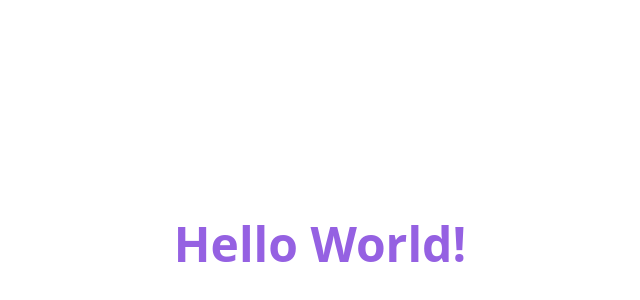
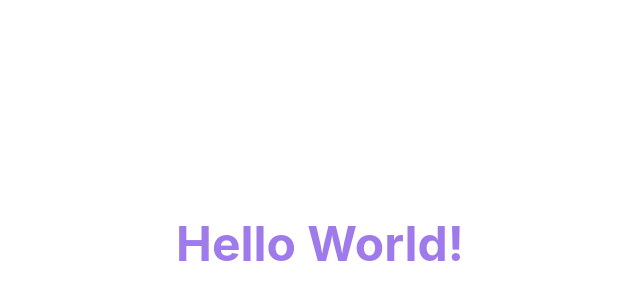
Before and after one commit to vkaelin/Template-Tailwind, a website: page public/index.html in a window 1280 px wide. Shown: the part 156-456 px from the top of the page, without its empty margins (320-960 px from the left). Drawn offline with Linux system fonts and the light colour scheme.

Commit message:
Update to Tailwind 1.0

```diff
--- a/package.json
+++ b/package.json
@@ -19,6 +19,6 @@
     "glob-all": "^3.1.0",
     "laravel-mix": "^4.0.14",
     "purgecss-webpack-plugin": "^1.4.0",
-    "tailwindcss": "^0.7.3"
+    "tailwindcss": "^1.0.0-beta.3"
   }
 }
--- a/public/index.html
+++ b/public/index.html
@@ -10,7 +10,7 @@
 
 <body>
   <div class="h-screen flex justify-center items-center">
-    <h1 class="font-sans text-5xl text-purple">Hello World!</h1>
+    <h1 class="font-sans text-5xl text-purple-500 font-bold">Hello World!</h1>
   </div>
   <script src="js/app.js"></script>
 </body>
--- a/src/css/main.css
+++ b/src/css/main.css
@@ -1,4 +1,4 @@
-@tailwind preflight;
+@tailwind base;
 
 @tailwind components;
 
--- /dev/null
+++ b/tailwind.config.js
@@ -0,0 +1,445 @@
+module.exports = {
+  prefix: '',
+  important: false,
+  separator: ':',
+  theme: {
+    colors: {
+      transparent: 'transparent',
+
+      black: '#000',
+      white: '#fff',
+
+      gray: {
+        100: '#f7fafc',
+        200: '#edf2f7',
+        300: '#e2e8f0',
+        400: '#cbd5e0',
+        500: '#a0aec0',
+        600: '#718096',
+        700: '#4a5568',
+        800: '#2d3748',
+        900: '#1a202c',
+      },
+      red: {
+        100: '#fff5f5',
+        200: '#fed7d7',
+        300: '#feb2b2',
+        400: '#fc8181',
+        500: '#f56565',
+        600: '#e53e3e',
+        700: '#c53030',
+        800: '#9b2c2c',
+        900: '#742a2a',
+      },
+      orange: {
+        100: '#fffaf0',
+        200: '#feebc8',
+        300: '#fbd38d',
+        400: '#f6ad55',
+        500: '#ed8936',
+        600: '#dd6b20',
+        700: '#c05621',
+        800: '#9c4221',
+        900: '#7b341e',
+      },
+      yellow: {
+        100: '#fffff0',
+        200: '#fefcbf',
+        300: '#faf089',
+        400: '#f6e05e',
+        500: '#ecc94b',
+        600: '#d69e2e',
+        700: '#b7791f',
+        800: '#975a16',
+        900: '#744210',
+      },
+      green: {
+        100: '#f0fff4',
+        200: '#c6f6d5',
+        300: '#9ae6b4',
+        400: '#68d391',
+        500: '#48bb78',
+        600: '#38a169',
+        700: '#2f855a',
+        800: '#276749',
+        900: '#22543d',
+      },
+      teal: {
+        100: '#e6fffa',
+        200: '#b2f5ea',
+        300: '#81e6d9',
+        400: '#4fd1c5',
+        500: '#38b2ac',
+        600: '#319795',
+        700: '#2c7a7b',
+        800: '#285e61',
+        900: '#234e52',
+      },
+      blue: {
+        100: '#ebf8ff',
+        200: '#bee3f8',
+        300: '#90cdf4',
+        400: '#63b3ed',
+        500: '#4299e1',
+        600: '#3182ce',
+        700: '#2b6cb0',
+        800: '#2c5282',
+        900: '#2a4365',
+      },
+      indigo: {
+        100: '#ebf4ff',
+        200: '#c3dafe',
+        300: '#a3bffa',
+        400: '#7f9cf5',
+        500: '#667eea',
+        600: '#5a67d8',
+        700: '#4c51bf',
+        800: '#434190',
+        900: '#3c366b',
+      },
+      purple: {
+        100: '#faf5ff',
+        200: '#e9d8fd',
+        300: '#d6bcfa',
+        400: '#b794f4',
+        500: '#9f7aea',
+        600: '#805ad5',
+        700: '#6b46c1',
+        800: '#553c9a',
+        900: '#44337a',
+      },
+      pink: {
+        100: '#fff5f7',
+        200: '#fed7e2',
+        300: '#fbb6ce',
+        400: '#f687b3',
+        500: '#ed64a6',
+        600: '#d53f8c',
+        700: '#b83280',
+        800: '#97266d',
+        900: '#702459',
+      },
+    },
+    spacing: {
+      px: '1px',
+      '0': '0',
+      '1': '0.25rem',
+      '2': '0.5rem',
+      '3': '0.75rem',
+      '4': '1rem',
+      '5': '1.25rem',
+      '6': '1.5rem',
+      '8': '2rem',
+      '10': '2.5rem',
+      '12': '3rem',
+      '16': '4rem',
+      '20': '5rem',
+      '24': '6rem',
+      '32': '8rem',
+      '40': '10rem',
+      '48': '12rem',
+      '56': '14rem',
+      '64': '16rem',
+    },
+    screens: {
+      sm: '640px',
+      md: '768px',
+      lg: '1024px',
+      xl: '1280px',
+    },
+    fontFamily: {
+      sans: [
+        '-apple-system',
+        'BlinkMacSystemFont',
+        '"Segoe UI"',
+        'Roboto',
+        '"Helvetica Neue"',
+        'Arial',
+        '"Noto Sans"',
+        'sans-serif',
+        '"Apple Color Emoji"',
+        '"Segoe UI Emoji"',
+        '"Segoe UI Symbol"',
+        '"Noto Color Emoji"',
+      ],
+      serif: ['Georgia', 'Cambria', '"Times New Roman"', 'Times', 'serif'],
+      mono: [
+        'Menlo',
+        'Monaco',
+        'Consolas',
+        '"Liberation Mono"',
+        '"Courier New"',
+        'monospace',
+      ],
+    },
+    fontSize: {
+      xs: '.75rem',
+      sm: '.875rem',
+      base: '1rem',
+      lg: '1.125rem',
+      xl: '1.25rem',
+      '2xl': '1.5rem',
+      '3xl': '1.875rem',
+      '4xl': '2.25rem',
+      '5xl': '3rem',
+      '6xl': '4rem',
+    },
+    fontWeight: {
+      hairline: 100,
+      thin: 200,
+      light: 300,
+      normal: 400,
+      medium: 500,
+      semibold: 600,
+      bold: 700,
+      extrabold: 800,
+      black: 900,
+    },
+    lineHeight: {
+      none: 1,
+      tight: 1.25,
+      snug: 1.375,
+      normal: 1.5,
+      relaxed: 1.625,
+      loose: 2,
+    },
+    letterSpacing: {
+      tighter: '-.05em',
+      tight: '-.025em',
+      normal: '0',
+      wide: '.025em',
+      wider: '.05em',
+      widest: '.1em',
+    },
+    textColor: theme => theme('colors'),
+    backgroundColor: theme => theme('colors'),
+    backgroundPosition: {
+      bottom: 'bottom',
+      center: 'center',
+      left: 'left',
+      'left-bottom': 'left bottom',
+      'left-top': 'left top',
+      right: 'right',
+      'right-bottom': 'right bottom',
+      'right-top': 'right top',
+      top: 'top',
+    },
+    backgroundSize: {
+      auto: 'auto',
+      cover: 'cover',
+      contain: 'contain',
+    },
+    borderWidth: {
+      default: '1px',
+      '0': '0',
+      '2': '2px',
+      '4': '4px',
+      '8': '8px',
+    },
+    borderColor: theme => {
+      return global.Object.assign({ default: theme('colors.gray.300', 'currentColor') }, theme('colors'))
+    },
+    borderRadius: {
+      none: '0',
+      sm: '.125rem',
+      default: '.25rem',
+      lg: '.5rem',
+      full: '9999px',
+    },
+    cursor: {
+      auto: 'auto',
+      default: 'default',
+      pointer: 'pointer',
+      wait: 'wait',
+      move: 'move',
+      'not-allowed': 'not-allowed',
+    },
+    width: theme => ({
+      auto: 'auto',
+      ...theme('spacing'),
+      '1/2': '50%',
+      '1/3': '33.33333%',
+      '2/3': '66.66667%',
+      '1/4': '25%',
+      '3/4': '75%',
+      '1/5': '20%',
+      '2/5': '40%',
+      '3/5': '60%',
+      '4/5': '80%',
+      '1/6': '16.66667%',
+      '5/6': '83.33333%',
+      full: '100%',
+      screen: '100vw',
+    }),
+    height: theme => ({
+      auto: 'auto',
+      ...theme('spacing'),
+      full: '100%',
+      screen: '100vh',
+    }),
+    minWidth: {
+      '0': '0',
+      full: '100%',
+    },
+    minHeight: {
+      '0': '0',
+      full: '100%',
+      screen: '100vh',
+    },
+    maxWidth: {
+      xs: '20rem',
+      sm: '24rem',
+      md: '28rem',
+      lg: '32rem',
+      xl: '36rem',
+      '2xl': '42rem',
+      '3xl': '48rem',
+      '4xl': '56rem',
+      '5xl': '64rem',
+      '6xl': '72rem',
+      full: '100%',
+    },
+    maxHeight: {
+      full: '100%',
+      screen: '100vh',
+    },
+    padding: theme => theme('spacing'),
+    margin: theme => ({ auto: 'auto', ...theme('spacing') }),
+    negativeMargin: theme => theme('spacing'),
+    objectPosition: {
+      bottom: 'bottom',
+      center: 'center',
+      left: 'left',
+      'left-bottom': 'left bottom',
+      'left-top': 'left top',
+      right: 'right',
+      'right-bottom': 'right bottom',
+      'right-top': 'right top',
+      top: 'top',
+    },
+    boxShadow: {
+      default: '0 1px 3px 0 rgba(0, 0, 0, .1), 0 1px 2px 0 rgba(0, 0, 0, .06)',
+      md: '0 4px 6px -1px rgba(0, 0, 0, .1), 0 2px 4px -1px rgba(0, 0, 0, .06)',
+      lg: '0 10px 15px -3px rgba(0, 0, 0, .1), 0 4px 6px -2px rgba(0, 0, 0, .05)',
+      xl: '0 20px 25px -5px rgba(0, 0, 0, .1), 0 10px 10px -5px rgba(0, 0, 0, .04)',
+      '2xl': '0 25px 50px -12px rgba(0, 0, 0, .25)',
+      inner: 'inset 0 2px 4px 0 rgba(0,0,0,0.06)',
+      outline: '0 0 0 3px rgba(66,153,225,0.5)',
+      none: 'none',
+    },
+    zIndex: {
+      auto: 'auto',
+      '0': 0,
+      '10': 10,
+      '20': 20,
+      '30': 30,
+      '40': 40,
+      '50': 50,
+    },
+    opacity: {
+      '0': '0',
+      '25': '.25',
+      '50': '.5',
+      '75': '.75',
+      '100': '1',
+    },
+    fill: {
+      current: 'currentColor',
+    },
+    stroke: {
+      current: 'currentColor',
+    },
+    flex: {
+      '1': '1 1 0%',
+      auto: '1 1 auto',
+      initial: '0 1 auto',
+      none: 'none',
+    },
+    flexGrow: {
+      '0': 0,
+      default: 1,
+    },
+    flexShrink: {
+      '0': 0,
+      default: 1,
+    },
+    listStyleType: {
+      none: 'none',
+      disc: 'disc',
+      decimal: 'decimal',
+    },
+    inset: {
+      '0': 0,
+      auto: 'auto',
+    },
+    container: {}
+  },
+  variants: {
+    appearance: ['responsive'],
+    backgroundAttachment: ['responsive'],
+    backgroundColor: ['responsive', 'hover', 'focus'],
+    backgroundPosition: ['responsive'],
+    backgroundRepeat: ['responsive'],
+    backgroundSize: ['responsive'],
+    borderCollapse: [],
+    borderColor: ['responsive', 'hover', 'focus'],
+    borderRadius: ['responsive'],
+    borderStyle: ['responsive'],
+    borderWidth: ['responsive'],
+    cursor: ['responsive'],
+    display: ['responsive'],
+    flexDirection: ['responsive'],
+    flexWrap: ['responsive'],
+    alignItems: ['responsive'],
+    alignSelf: ['responsive'],
+    justifyContent: ['responsive'],
+    alignContent: ['responsive'],
+    flex: ['responsive'],
+    flexGrow: ['responsive'],
+    flexShrink: ['responsive'],
+    float: ['responsive'],
+    fontFamily: ['responsive'],
+    fontWeight: ['responsive', 'hover', 'focus'],
+    height: ['responsive'],
+    lineHeight: ['responsive'],
+    listStylePosition: ['responsive'],
+    listStyleType: ['responsive'],
+    margin: ['responsive'],
+    maxHeight: ['responsive'],
+    maxWidth: ['responsive'],
+    minHeight: ['responsive'],
+    minWidth: ['responsive'],
+    negativeMargin: ['responsive'],
+    objectFit: ['responsive'],
+    objectPosition: ['responsive'],
+    opacity: ['responsive'],
+    outline: ['focus'],
+    overflow: ['responsive'],
+    padding: ['responsive'],
+    pointerEvents: ['responsive'],
+    position: ['responsive'],
+    inset: ['responsive'],
+    resize: ['responsive'],
+    boxShadow: ['responsive', 'hover', 'focus'],
+    fill: [],
+    stroke: [],
+    tableLayout: ['responsive'],
+    textAlign: ['responsive'],
+    textColor: ['responsive', 'hover', 'focus'],
+    fontSize: ['responsive'],
+    fontStyle: ['responsive'],
+    textTransform: ['responsive'],
+    textDecoration: ['responsive', 'hover', 'focus'],
+    fontSmoothing: ['responsive'],
+    letterSpacing: ['responsive'],
+    userSelect: ['responsive'],
+    verticalAlign: ['responsive'],
+    visibility: ['responsive'],
+    whitespace: ['responsive'],
+    wordBreak: ['responsive'],
+    width: ['responsive'],
+    zIndex: ['responsive'],
+  },
+  corePlugins: {},
+  plugins: [],
+}
--- a/webpack.mix.js
+++ b/webpack.mix.js
@@ -10,7 +10,7 @@ class TailwindExtractor {
 }
 
 mix.postCss('src/css/main.css', 'public/css', [
-  tailwindcss('./tailwind.js'),
+  require('tailwindcss'),
 ])
 .combine(['src/js/app.js'], 'public/js/app.js')
 .copy('src/img/', 'public/img', false)
```
Also changed, not shown: public/css/main.css (+1 -1 lines), tailwind.js (deleted), 1 other file.
